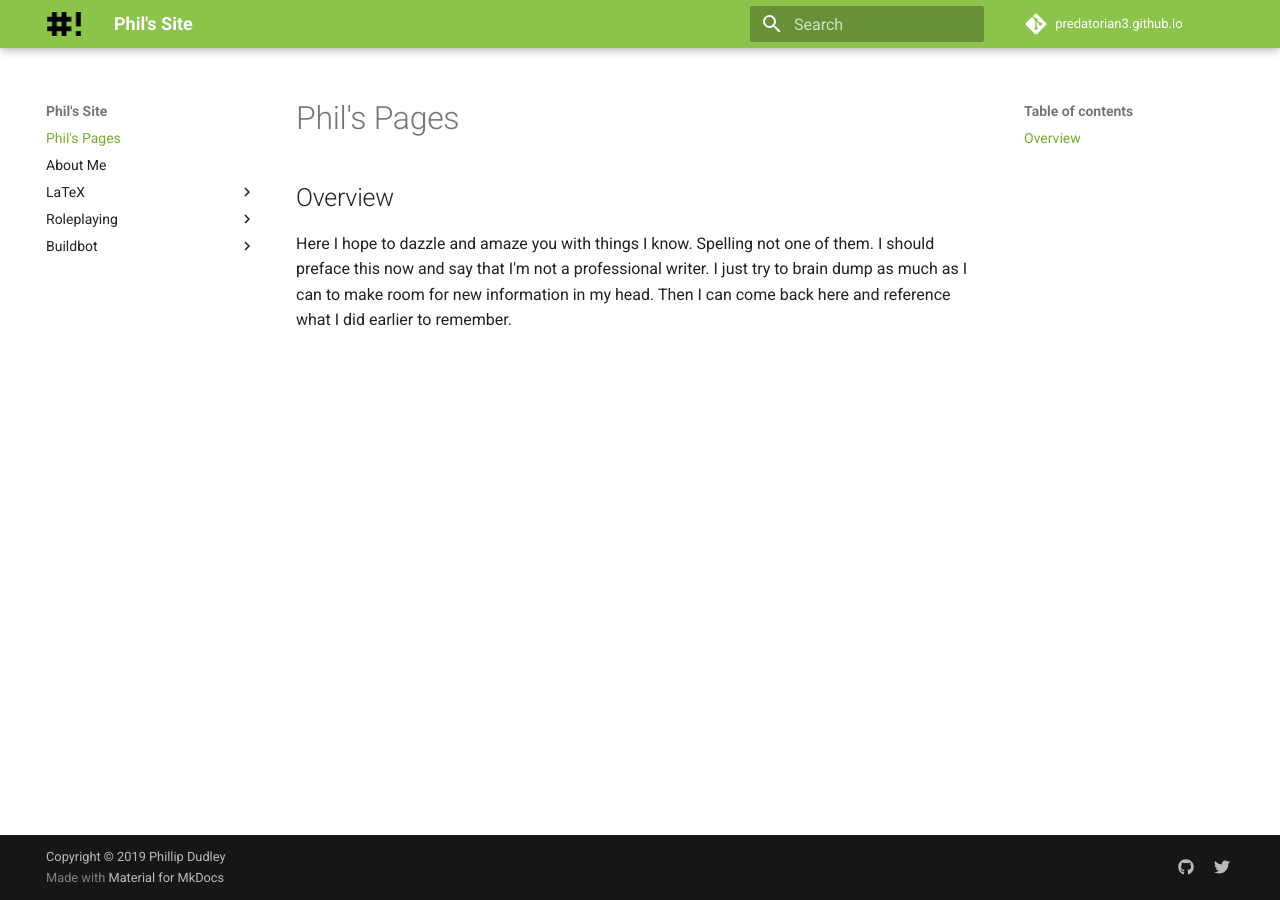
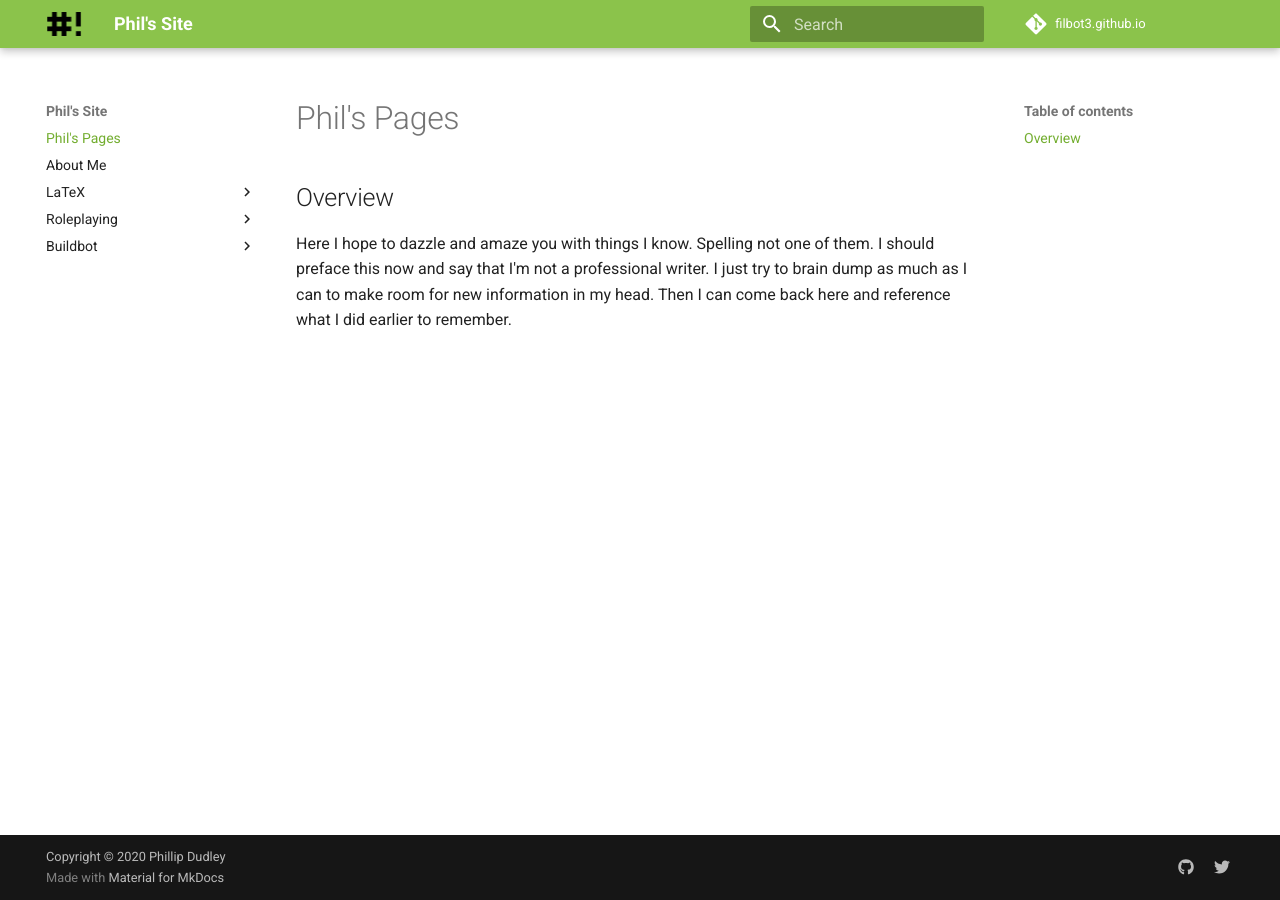
Before and after one commit to FilBot3/filbot3_github_io_source, an MkDocs documentation site: the page built from docs/README.md, in a window 1280 px wide. Built offline with MkDocs 1.6.1 and Material for MkDocs 9.7.7, drawn with Linux system fonts in a browser that asks for light colours; comment, search, counter and statistics services are not loaded.

Commit message:
Updated references in repo parent files.

```diff
--- a/mkdocs.yml
+++ b/mkdocs.yml
@@ -1,11 +1,11 @@
 ---
 site_name: Phil's Site
-site_url: https://predatorian3.github.io
+site_url: https://filbot3.github.io
 site_description: Phil's site for things
 site_author: Phillip <Predatorian3@gmail.com>
-repo_name: predatorian3.github.io
-repo_url: https://github.com/predatorian3/predatorian3.github.io
-copyright: 'Copyright &copy 2019 Phillip Dudley'
+repo_name: filbot3.github.io
+repo_url: https://github.com/filbot3/filbot3.github.io
+copyright: 'Copyright &copy 2020 Phillip Dudley'
 docs_dir: docs
 theme:
   name: material
@@ -30,7 +30,7 @@ plugins:
 extra:
   social:
     - type: github
-      link: https://github.com/Predatorian3
+      link: https://github.com/FilBot3
     - type: twitter
       link: https://twitter.com/fil_bot3
 ...
```
Also changed, not shown: 2 other files.
